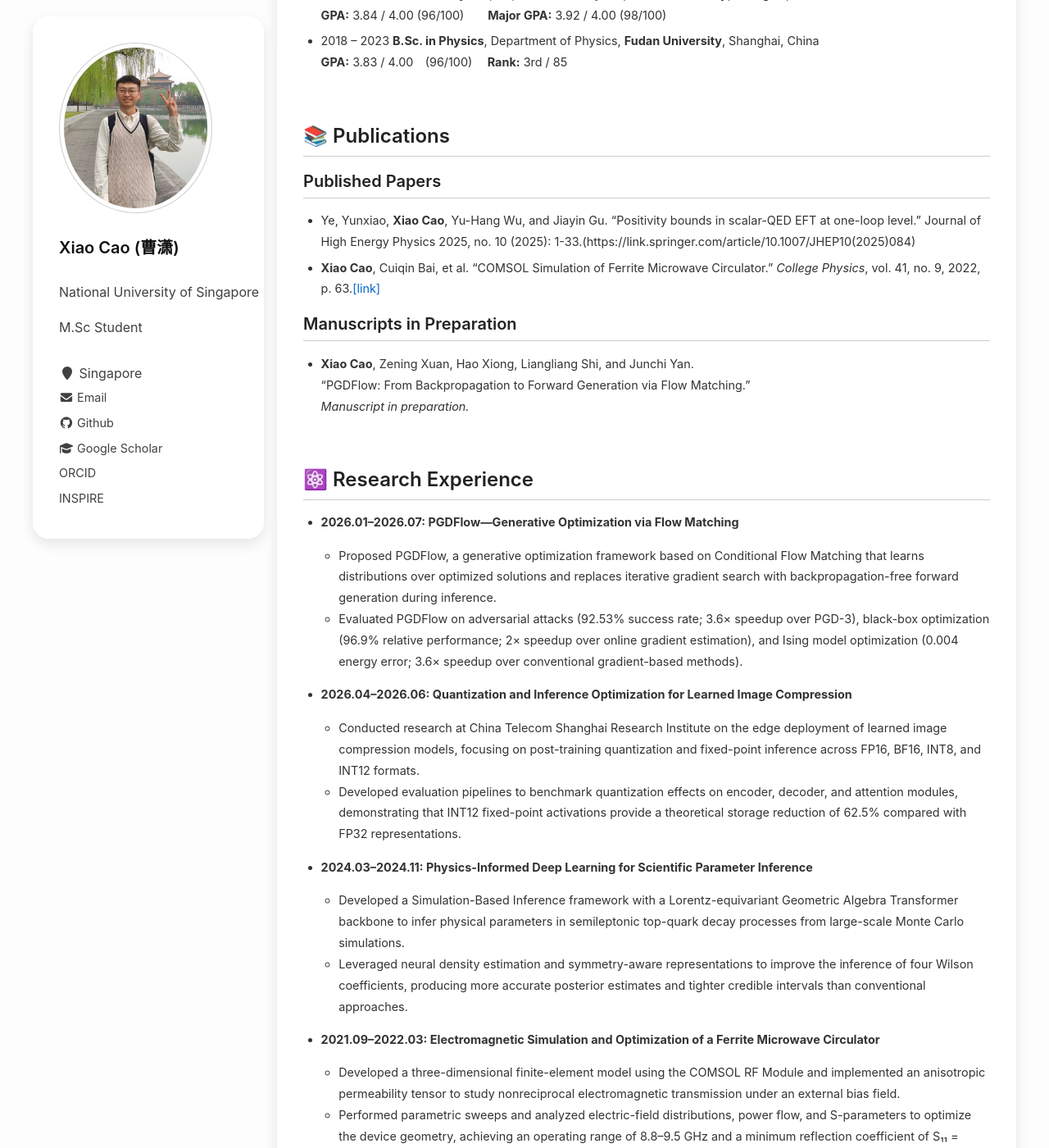
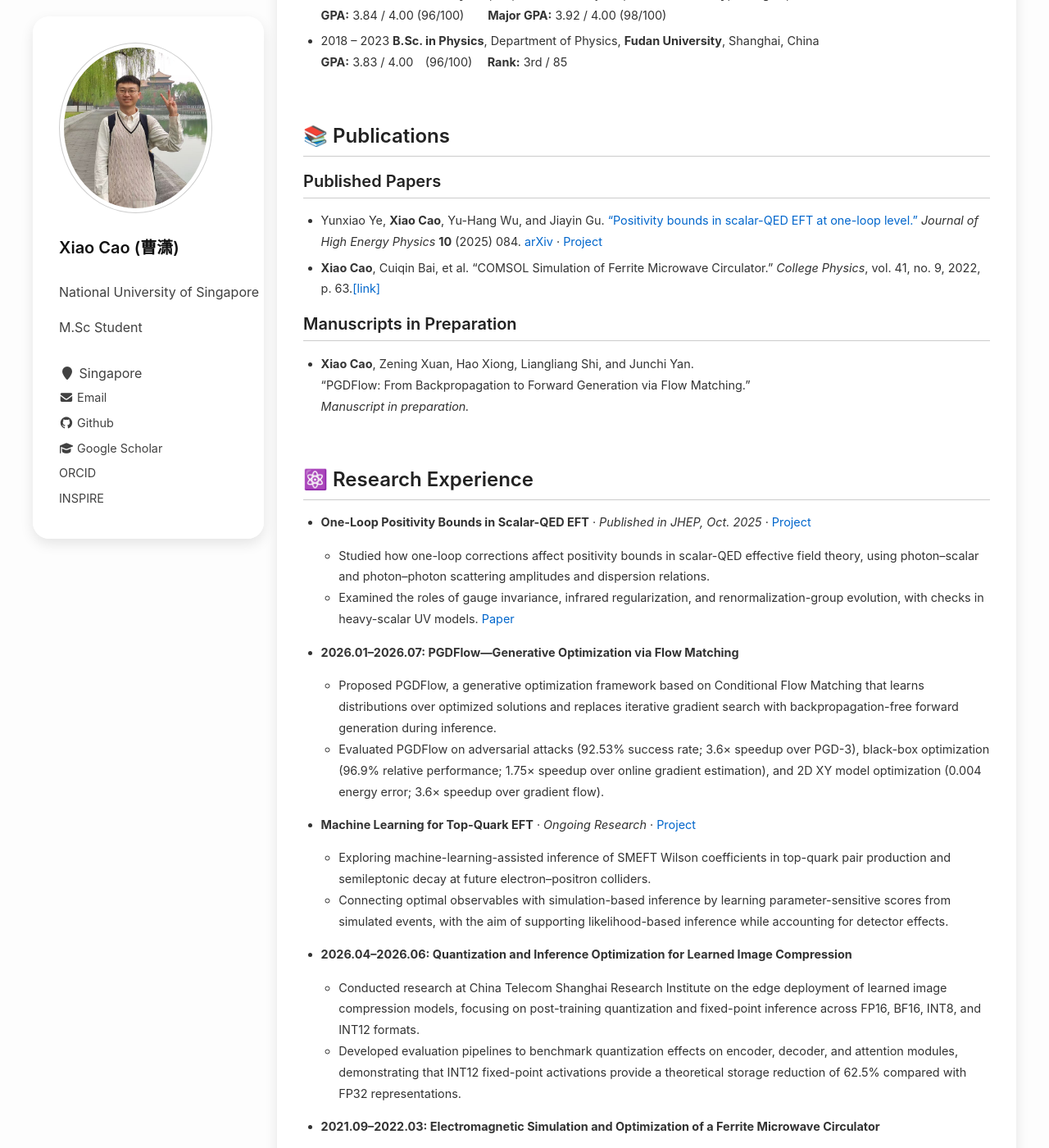
Before and after one commit to FranklinCao123/FranklinCao123.github.io, a Jekyll site: the page built from about.md, in a window 1280 px wide and 1400 px high, scrolled down 505 px. Shown: the whole window at 82% size. Built offline with Jekyll 4.4.1, drawn with Linux system fonts in a browser that asks for light colours; a style sheet for code colours, icons or effects is not loaded.

Commit message:
Update About Me research experience and publication links

```diff
--- a/about.md
+++ b/about.md
@@ -36,7 +36,7 @@ I enrolled at Fudan University in 2018, initially studying Electronic Engineerin
 ---
 ## Published Papers
 ---
-- Ye, Yunxiao, **Xiao Cao**, Yu-Hang Wu, and Jiayin Gu. "Positivity bounds in scalar-QED EFT at one-loop level." Journal of High Energy Physics 2025, no. 10 (2025): 1-33.(https://link.springer.com/article/10.1007/JHEP10(2025)084)<br>
+- Yunxiao Ye, **Xiao Cao**, Yu-Hang Wu, and Jiayin Gu. [“Positivity bounds in scalar-QED EFT at one-loop level.”](https://doi.org/10.1007/JHEP10(2025)084) *Journal of High Energy Physics* **10** (2025) 084. [arXiv](https://arxiv.org/abs/2507.06302) · [Project]({{ '/projects/positivity-bounds/' | relative_url }})<br>
 
 - **Xiao Cao**, Cuiqin Bai, et al. "COMSOL Simulation of Ferrite Microwave Circulator." *College Physics*, vol. 41, no. 9, 2022, p. 63.[[link]](https://dxwl.bnu.edu.cn/CN/10.16854/j.cnki.1000-0712.220035)<br>
 
@@ -52,17 +52,21 @@ I enrolled at Fudan University in 2018, initially studying Electronic Engineerin
 # ⚛️ Research Experience
 ---
 
+- **One-Loop Positivity Bounds in Scalar-QED EFT** · *Published in JHEP, Oct. 2025* · [Project]({{ '/projects/positivity-bounds/' | relative_url }})
+  - Studied how one-loop corrections affect positivity bounds in scalar-QED effective field theory, using photon–scalar and photon–photon scattering amplitudes and dispersion relations.
+  - Examined the roles of gauge invariance, infrared regularization, and renormalization-group evolution, with checks in heavy-scalar UV models. [Paper](https://doi.org/10.1007/JHEP10(2025)084)
+
 - **2026.01–2026.07: PGDFlow—Generative Optimization via Flow Matching**
   - Proposed PGDFlow, a generative optimization framework based on Conditional Flow Matching that learns distributions over optimized solutions and replaces iterative gradient search with backpropagation-free forward generation during inference.
-  - Evaluated PGDFlow on adversarial attacks (92.53% success rate; 3.6× speedup over PGD-3), black-box optimization (96.9% relative performance; 2× speedup over online gradient estimation), and Ising model optimization (0.004 energy error; 3.6× speedup over conventional gradient-based methods).
+  - Evaluated PGDFlow on adversarial attacks (92.53% success rate; 3.6× speedup over PGD-3), black-box optimization (96.9% relative performance; 1.75× speedup over online gradient estimation), and 2D XY model optimization (0.004 energy error; 3.6× speedup over gradient flow).
+
+- **Machine Learning for Top-Quark EFT** · *Ongoing Research* · [Project]({{ '/projects/scientific-inference/' | relative_url }})
+  - Exploring machine-learning-assisted inference of SMEFT Wilson coefficients in top-quark pair production and semileptonic decay at future electron–positron colliders.
+  - Connecting optimal observables with simulation-based inference by learning parameter-sensitive scores from simulated events, with the aim of supporting likelihood-based inference while accounting for detector effects.
 
 - **2026.04–2026.06: Quantization and Inference Optimization for Learned Image Compression**
   - Conducted research at China Telecom Shanghai Research Institute on the edge deployment of learned image compression models, focusing on post-training quantization and fixed-point inference across FP16, BF16, INT8, and INT12 formats.
   - Developed evaluation pipelines to benchmark quantization effects on encoder, decoder, and attention modules, demonstrating that INT12 fixed-point activations provide a theoretical storage reduction of 62.5% compared with FP32 representations.
-
-- **2024.03–2024.11: Physics-Informed Deep Learning for Scientific Parameter Inference**
-  - Developed a Simulation-Based Inference framework with a Lorentz-equivariant Geometric Algebra Transformer backbone to infer physical parameters in semileptonic top-quark decay processes from large-scale Monte Carlo simulations.
-  - Leveraged neural density estimation and symmetry-aware representations to improve the inference of four Wilson coefficients, producing more accurate posterior estimates and tighter credible intervals than conventional approaches.
 
 - **2021.09–2022.03: Electromagnetic Simulation and Optimization of a Ferrite Microwave Circulator**
   - Developed a three-dimensional finite-element model using the COMSOL RF Module and implemented an anisotropic permeability tensor to study nonreciprocal electromagnetic transmission under an external bias field.
```
